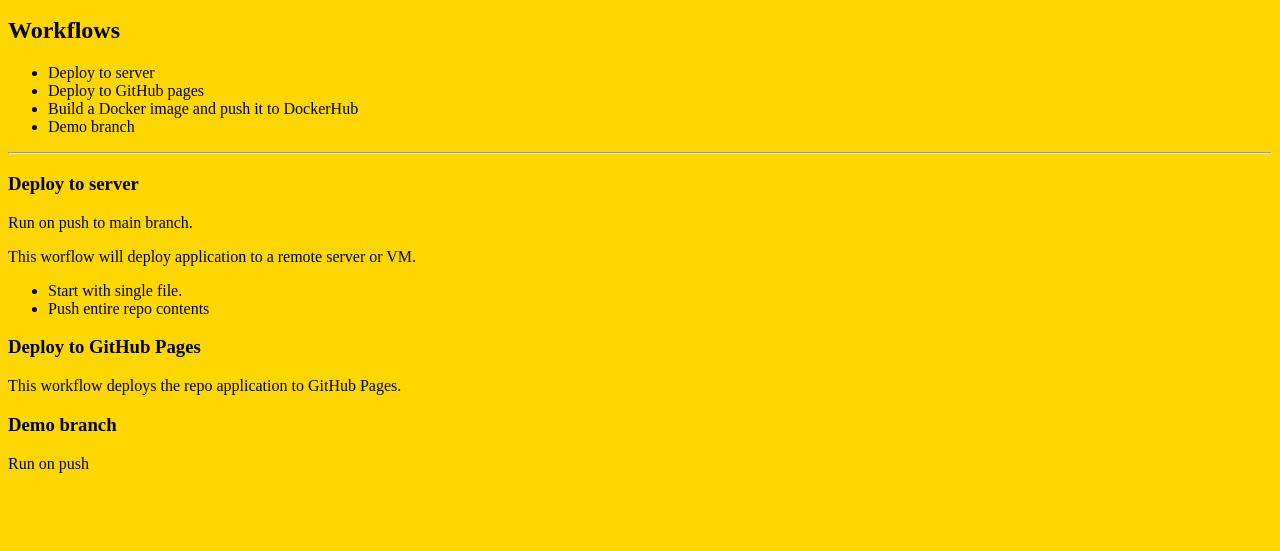
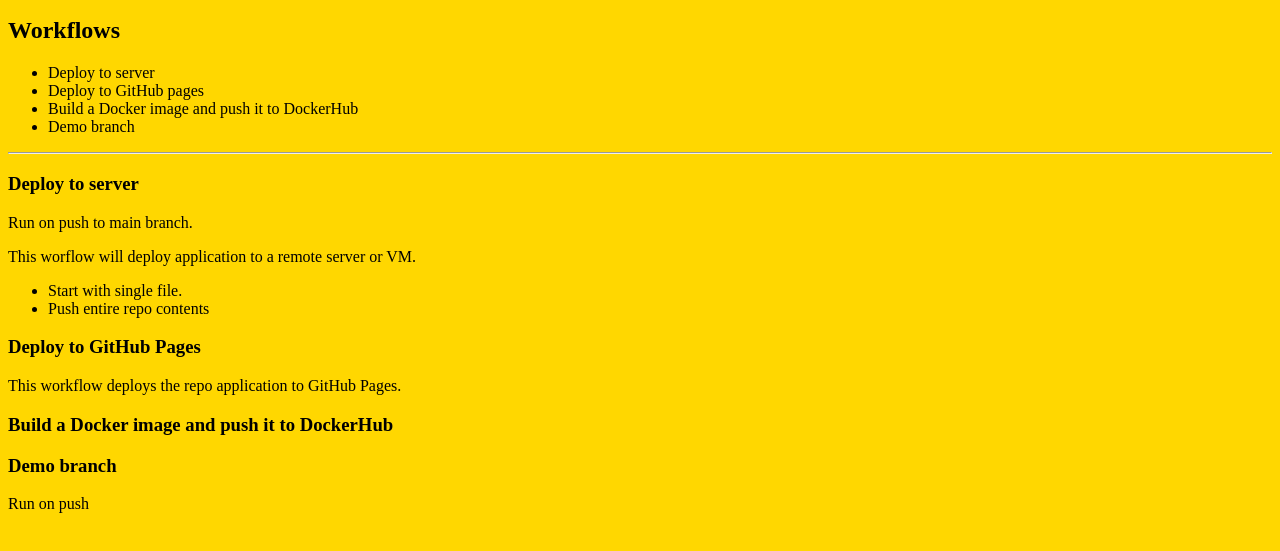
Before and after one commit to RutgersGRID/devops-git-actions, a plain HTML site: page index.html in a window 1280 px wide. Shown: the part 87-638 px from the top of the page. Drawn offline with Linux system fonts and the light colour scheme.

Commit message:
update code - not workflow

```diff
--- a/index.html
+++ b/index.html
@@ -27,6 +27,8 @@
   <h3>Deploy to GitHub Pages</h3>
   <p>This workflow deploys the repo application to GitHub Pages.</p>
 
+  <h3>Build a Docker image and push it to DockerHub</h3>
+
   <h3>Demo branch</h3>
   <p>Run on push</p>
 
```
